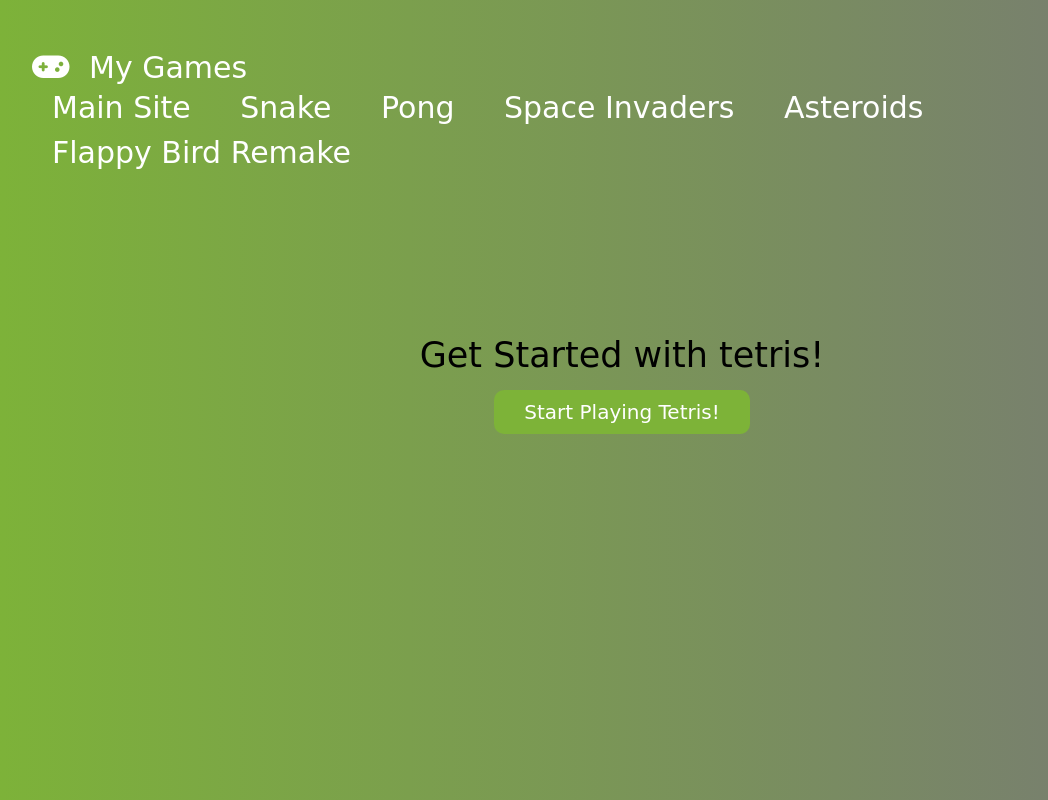
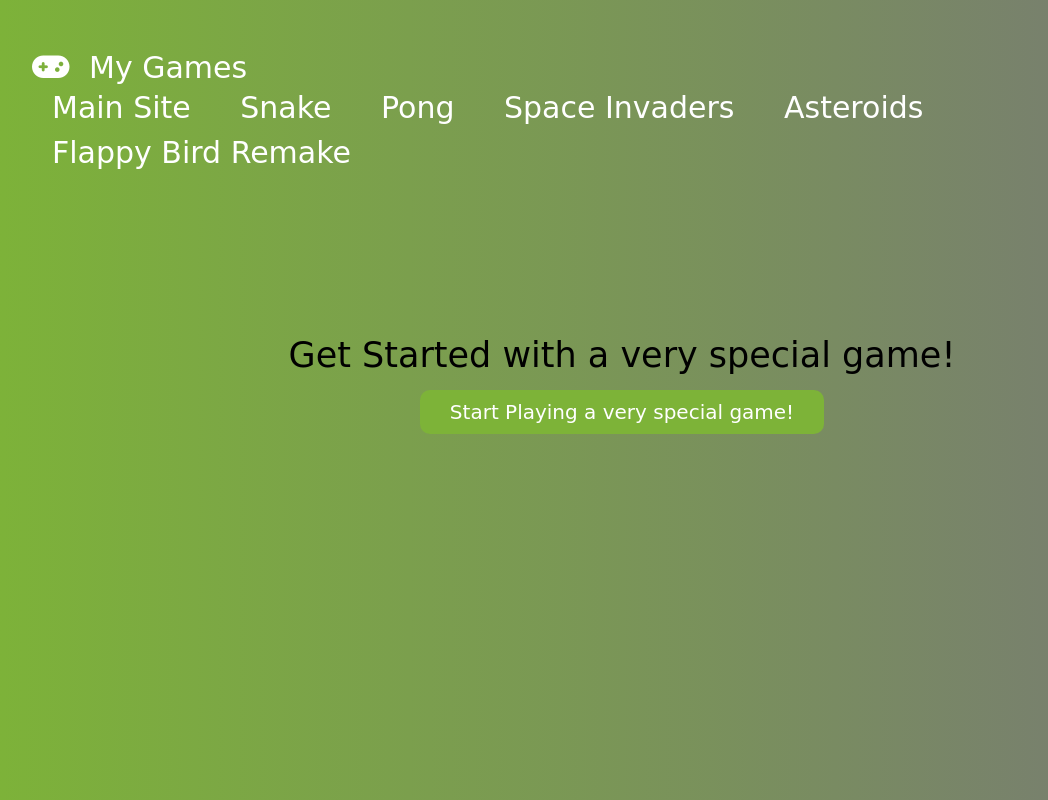
Before and after one commit to HonestlyPizza/honestlygaming.github.io, a plain HTML site: page invent.html in a window 1280 px wide. Shown: the whole page, without its empty margins (18-1066 px from the left). Drawn offline with Linux system fonts and the light colour scheme.

Commit message:
Update invent.html

```diff
--- a/invent.html
+++ b/invent.html
@@ -21,8 +21,8 @@
 </header>
 
 <main>
-    <p>Get Started with tetris!</p>
-    <button><style href>a {text-decoration: none}</style><style href>a {color: white}</style><a href="D:\main\tetris/index.html">Start Playing Tetris!</a></button>
+    <p>Get Started with a very special game!</p>
+    <button><style href>a {text-decoration: none}</style><style href>a {color: white}</style><a href="D:\main\somethingspecial/index.html">Start Playing a very special game!</a></button>
 </body>
 </html>
 <script type="text/javascript">
```
